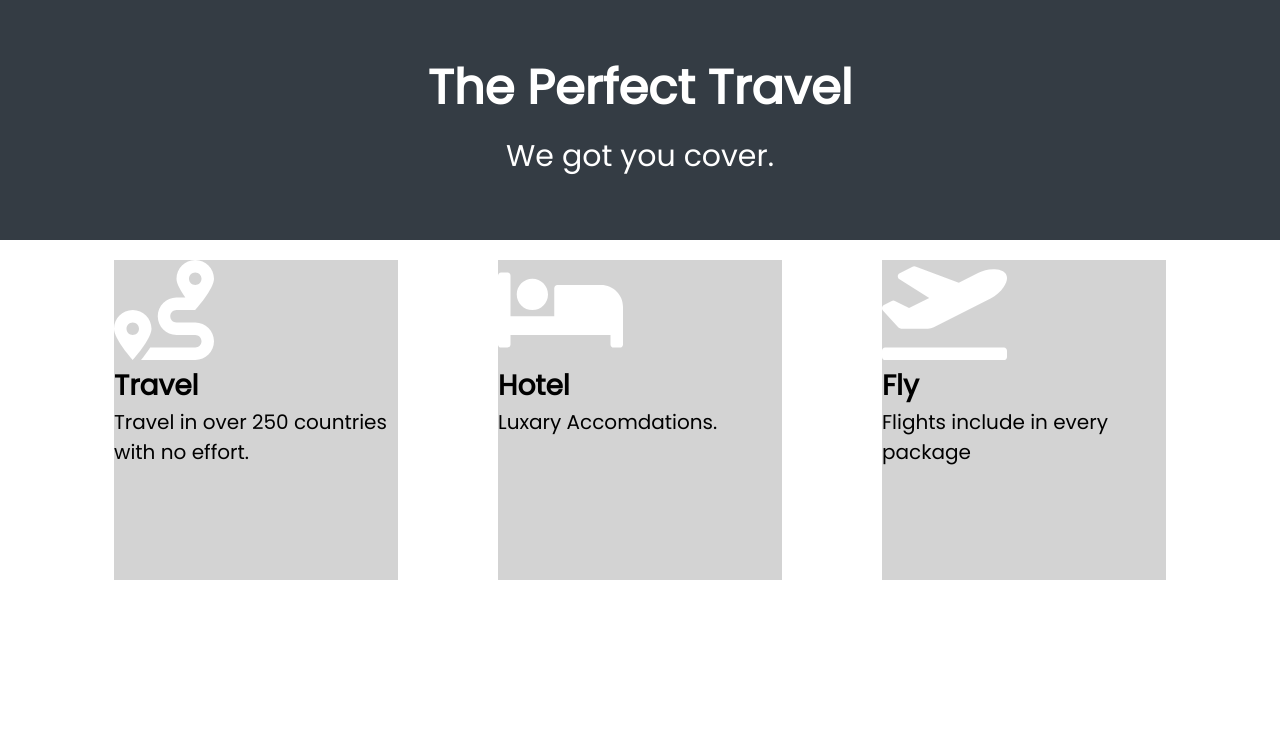
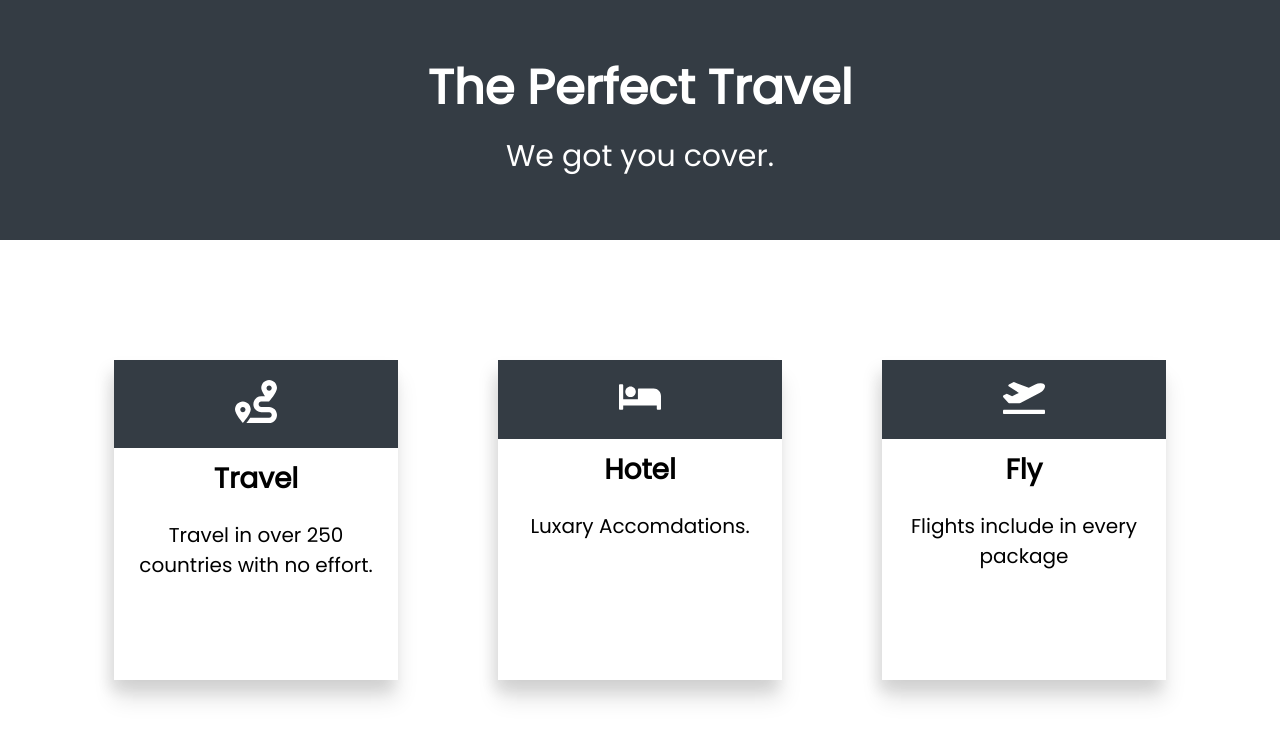
Before and after one commit to SchuylerCole/class-project-travel-website, a plain HTML site: page index.html in a window 1280 px wide. Shown: the part 1600-2340 px from the top of the page. Before the commit the page ends 2200 px from the top, so only its background shows below. Drawn offline with Linux system fonts and the light colour scheme; a web font is replaced by a local one.

Commit message:
add css and div to card

```diff
--- a/index.html
+++ b/index.html
@@ -45,17 +45,23 @@
 </header>
 <div class="cards">
 	<div class="card">
-		<img src="icons/route-solid.svg" alt="">
+		<div class="card-icon">
+			<img src="icons/route-solid.svg" alt="">
+		</div>
 		<h4>Travel</h4>
 		<p>Travel in over 250 countries with no effort.</p>
 	</div>
 	<div class="card">
-		<img src="icons/bed-solid.svg" alt="">
+		<div class="card-icon">
+			<img src="icons/bed-solid.svg" alt="">
+		</div>
 		<h4>Hotel</h4>
 		<p>Luxary Accomdations.</p>
 	</div>
 	<div class="card">
-		<img src="icons/plane-departure-solid.svg" alt="">
+		<div class="card-icon">
+			<img src="icons/plane-departure-solid.svg" alt="">
+		</div>
 		<h4>Fly</h4>
 		<p>Flights include in every package</p>
 	</div>
--- a/style.css
+++ b/style.css
@@ -192,16 +192,32 @@ font-weight: : normal;
 	width: 90%;
 	margin: auto;
 	display: flex;
+	min-height: 70vh;
+	align-items: center;
 }
 .card{
-	background: lightgrey;
+	text-align: center;
 	flex: 1 1 25rem;
 	min-height: 40vh;
 	margin: 2rem 5rem;
+	flex-wrap: wrap;
+	box-shadow: -5px 10px 15px rgb(0,0,0,0.1), 0px 20px 20px rgb(0,0,0,0.1);
 }
 
 .cards img{
-	height: 100px;
+	max-width: 15%;
+	margin: 2rem;
+}
+.card-icon{
+	background: #343c44;
+}
+
+.card h4{
+padding: 1rem;
+}
+
+.card p{
+padding: 1rem;
 }
 
 /* media query below*/
```
